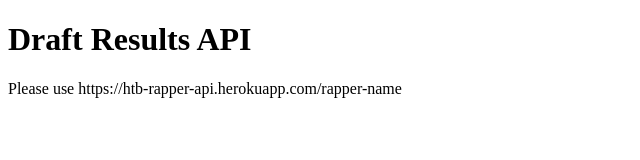
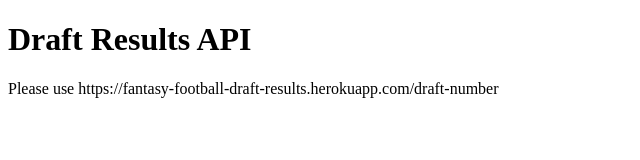
Before and after one commit to htbhub/fantasy-football-draft-2021, a website: page index.html in a window 1280 px wide. Shown: the whole page, without its empty margins (0-640 px from the left). Drawn offline with Linux system fonts and the light colour scheme.

Commit message:
edited html

```diff
--- a/index.html
+++ b/index.html
@@ -9,6 +9,6 @@
 <body>
     <h1>Draft Results API</h1>
 
-    <p>Please use https://htb-rapper-api.herokuapp.com/rapper-name</p>
+    <p>Please use https://fantasy-football-draft-results.herokuapp.com/draft-number</p>
 </body>
 </html>
```
